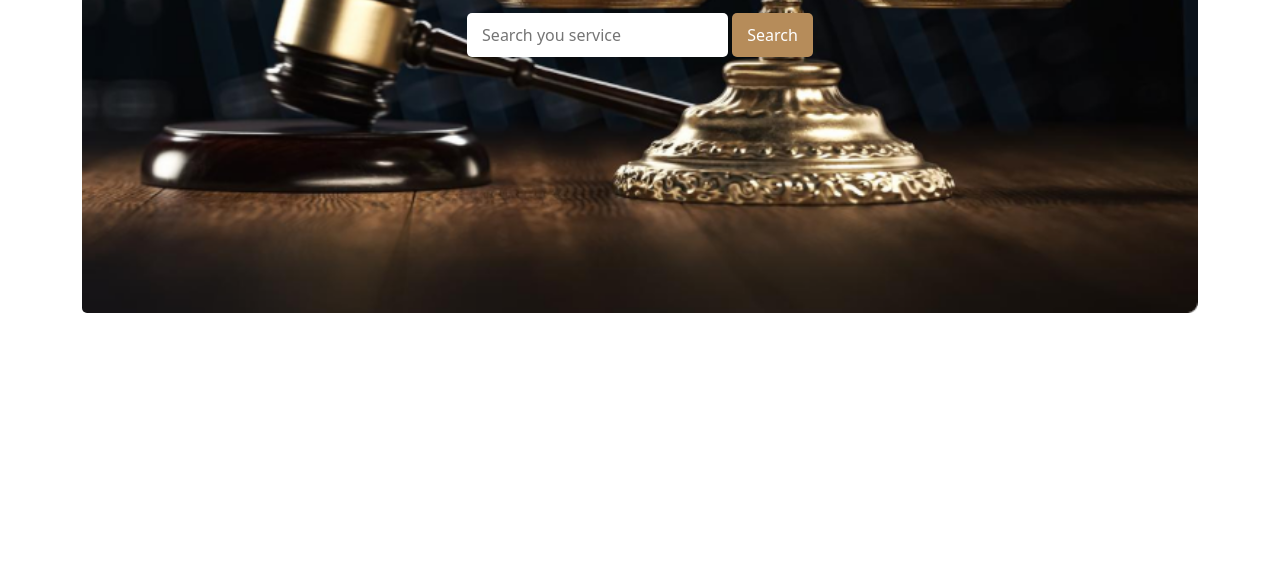
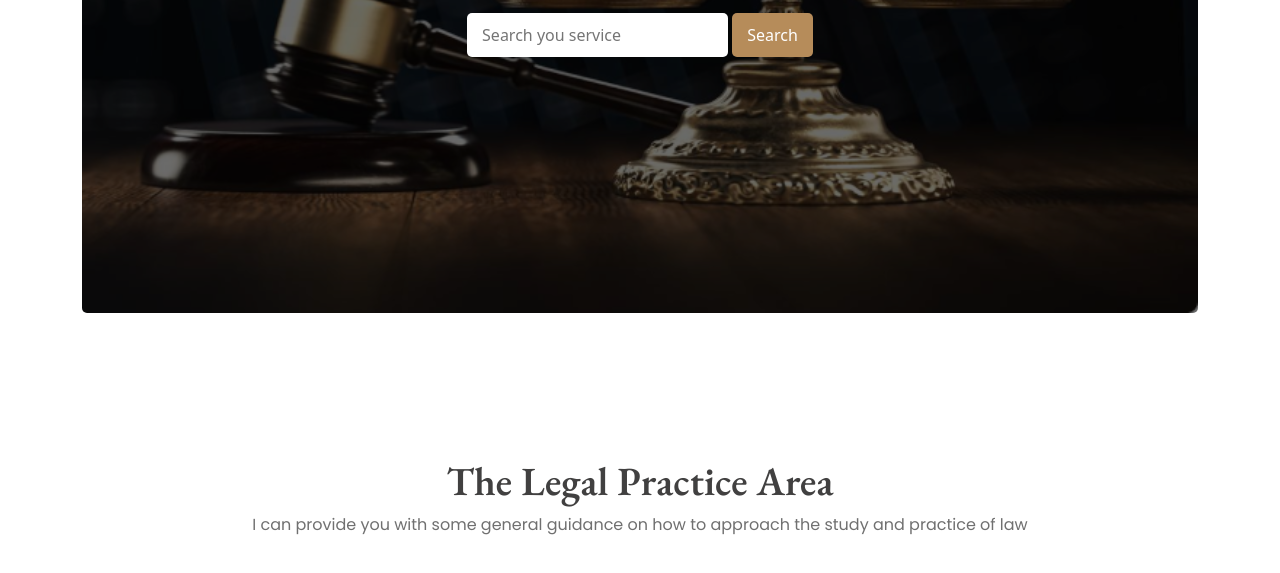
Before and after one commit to naimprodev/legel-assignment, a plain HTML site: page index.html in a window 1280 px wide. Shown: the part 535-1108 px from the top of the page. Before the commit the page ends 896 px from the top, so only its background shows below. Drawn offline with nearby package versions, Linux system fonts and the light colour scheme.

Commit message:
nav and banner all set

```diff
--- a/css/style.css
+++ b/css/style.css
@@ -25,9 +25,11 @@
     font-size: var(--third-font-size) !important;
     font-weight: var(--third-width) !important;
     color: var(--dark) !important;
+    border-bottom: 2px solid white;
 }
 .nav-button-me:hover{
     color: var(--green) !important;
+    border-bottom: 2px solid var(--green) !important;
 }
 .button-primary{
     padding: 10px 35px;
@@ -47,7 +49,8 @@
 /* banner section style  */
 .banner{
     height: 100vh;
-    background-image: url(../images/banner.png);
+    background:url(../images/banner.png), linear-gradient(rgba(0, 0, 0, 0.603) , rgba(0, 0, 0, 0.575));
+    background-blend-mode: overlay;
     background-repeat: no-repeat;
     background-size: cover;
     background-position: right;
@@ -76,3 +79,16 @@
     background-color: var(--green);
     color: white;
 }
+/* legel section style  */
+.legel-head{
+    font-size: var(--primary-font-size);
+    font-weight: var(--primary-width);
+    font-family: var(--primary-font-family);
+    color: var(--black);
+}
+.legel-title{
+    font-size: var(--third-font-size);
+    font-weight: var(--third-width);
+    font-family: var(--secondary-font-family);
+    color: var(--dark);
+}
--- a/index.html
+++ b/index.html
@@ -75,6 +75,18 @@
             </div>
         </section>
     </header>
+    <!-- header section finish -->
+    <!-- main section start -->
+
+    <main class="container-lg mx-auto">
+        <section class="legal my-5 py-5">
+            <div class="text-center my-5">
+                <h1 class="legel-head">The Legal Practice Area</h1>
+                <p class="legel-title"> I can provide you with some general guidance on how to approach the study and practice of law</p>
+            </div>
+
+        </section>
+    </main>
 
 
 
```
